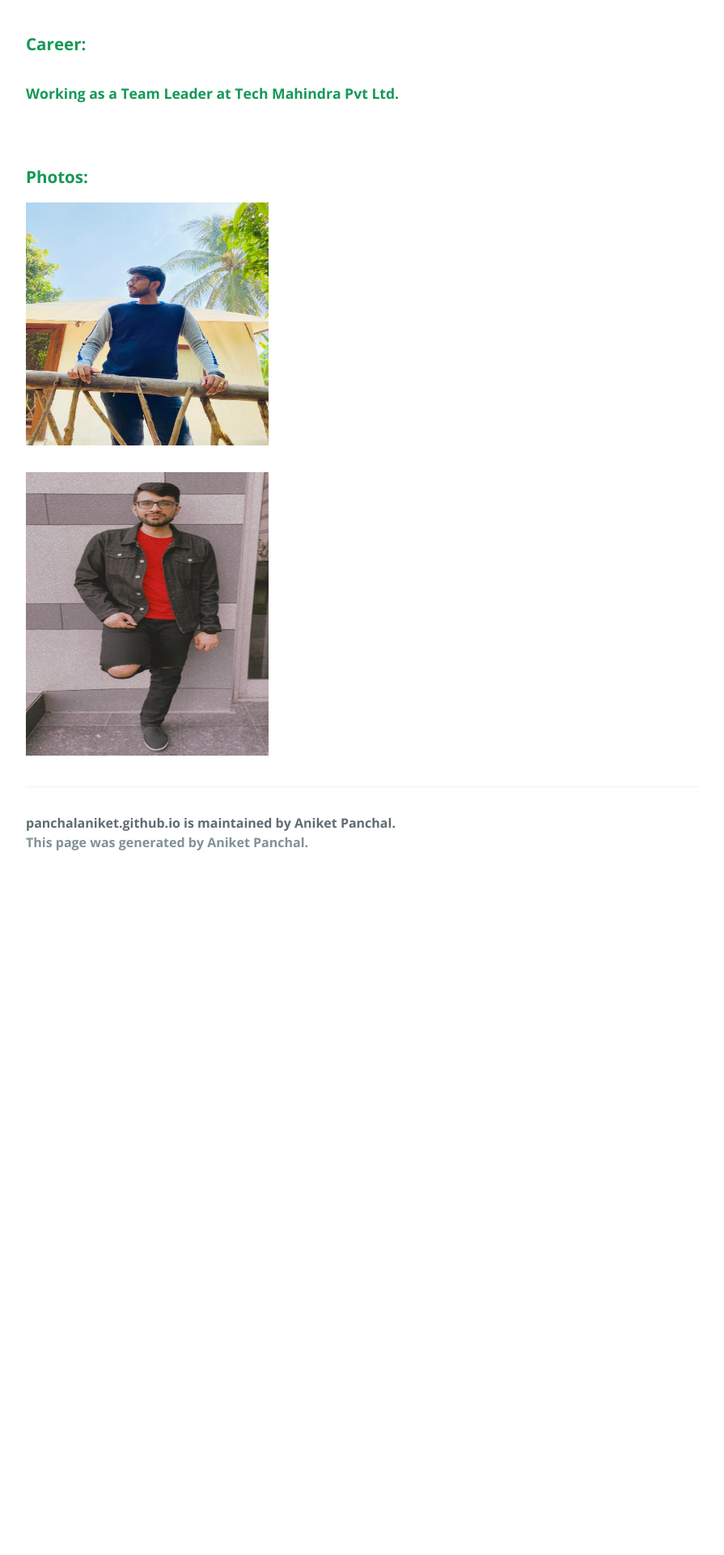
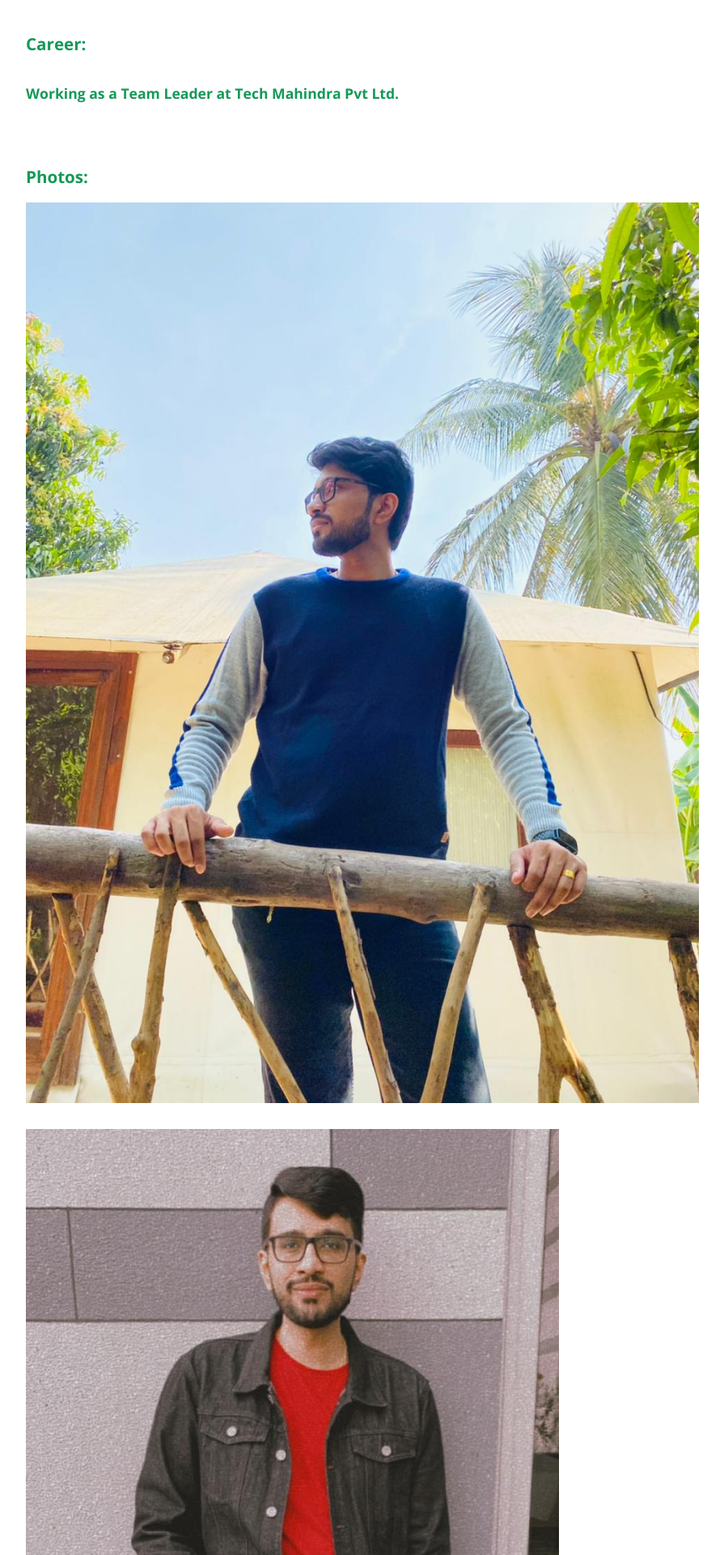
Before and after one commit to appanchal06/panchalaniket.github.io, a Jekyll site: the page built from index.html, in a window 1280 px wide. Shown: the part 1413-3333 px from the top of the page at 81% size, without its empty margins (192-1087 px from the left). Built offline with Jekyll 4.4.1, drawn with Linux system fonts in a browser that asks for light colours; before the commit the page ends 2497 px from its top, so only the background shows below that.

Commit message:
Update index.html

```diff
--- a/index.html
+++ b/index.html
@@ -30,7 +30,7 @@ layout: default
   </br>
 
  <h3> <b>Photos: </b></h3>
-<img src="ARMJ7062.JPG" alt="Image" width="300" height="300">
+<img src="ARMJ7062.JPG" alt="Image" >
  </br></br>
- <img src="HCQT4274.JPG" alt="Image" width="300" height="350">
+ <img src="HCQT4274.JPG" alt="Image" >
  </br>
```
